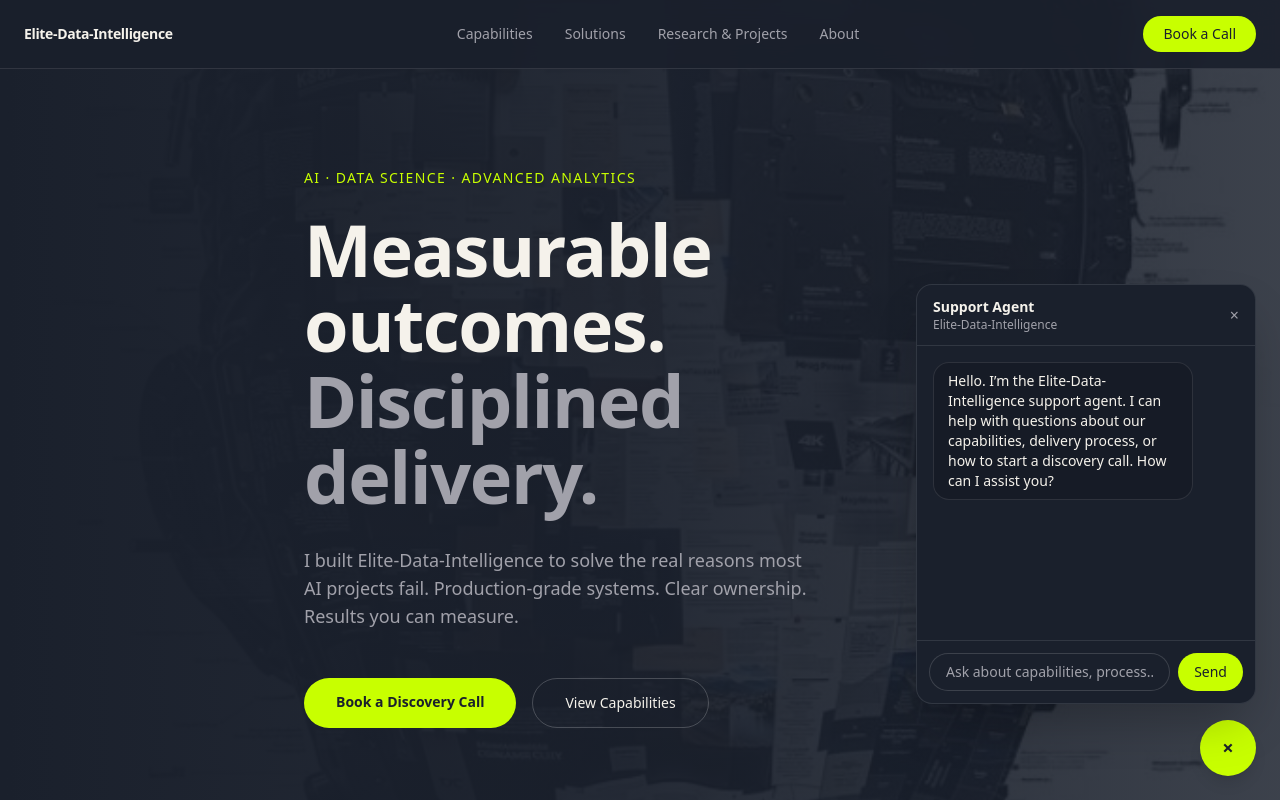
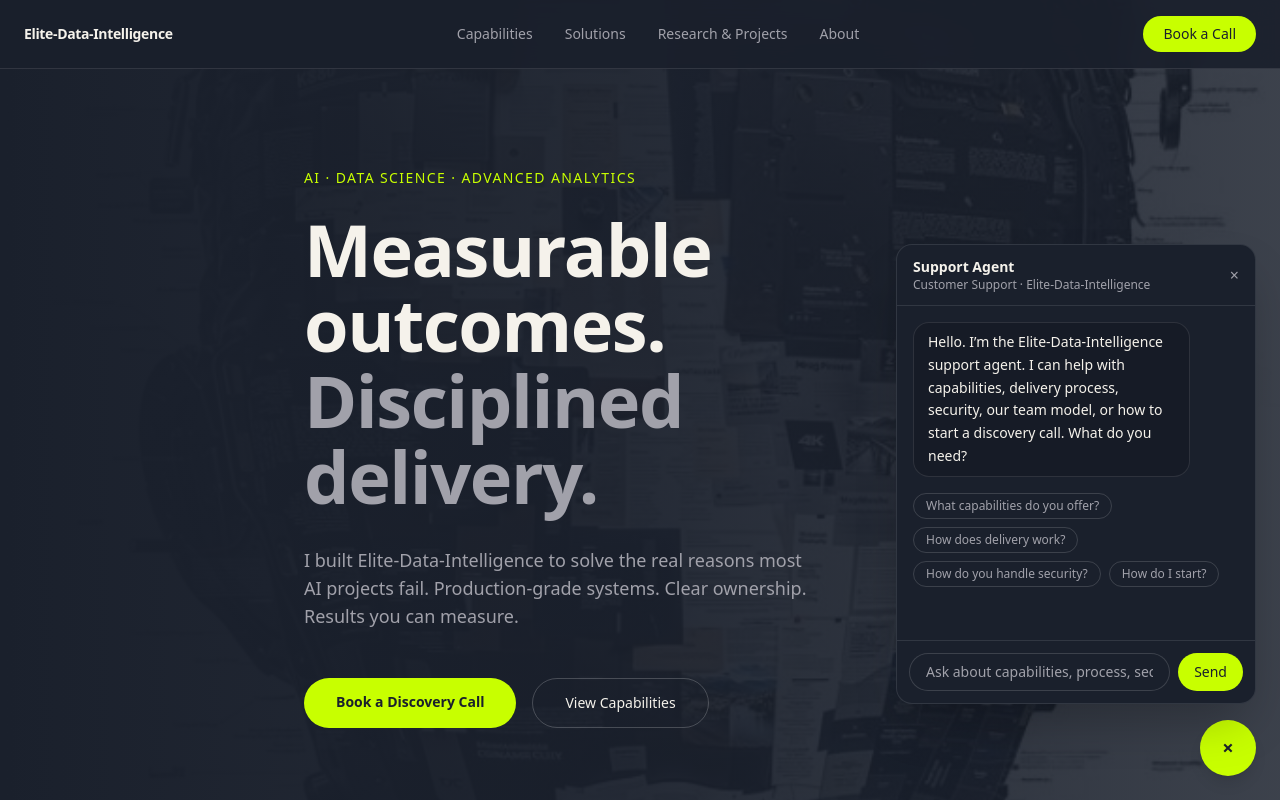
Before and after one commit to eluan216/Elite-Data-Intelligence, a Next.js app in the folder web-app/: page / in a window 1280 px wide. Both pictures are taken after a click on the button "Chat". Shown: the top 800 px of the page. Built offline with nearby package versions, Linux system fonts and the light colour scheme.

Commit message:
Support Chat calls Customer Support Agent API; richer UX and loading state

```diff
--- a/web-app/src/components/SupportChat.tsx
+++ b/web-app/src/components/SupportChat.tsx
@@ -12,33 +12,30 @@
   {
     id: 1,
     role: "agent",
-    text: "Hello. I’m the Elite-Data-Intelligence support agent. I can help with questions about our capabilities, delivery process, or how to start a discovery call. How can I assist you?",
+    text: "Hello. I’m the Elite-Data-Intelligence support agent. I can help with capabilities, delivery process, security, our team model, or how to start a discovery call. What do you need?",
   },
 ];
 
-const QUICK_REPLIES: Record<string, string> = {
-  capabilities:
-    "We focus on Decision Sciences, Machine Learning & Agents, MLOps & Platforms, Data Engineering, Governance & Risk, and Change & Adoption. Everything is delivered with senior human oversight and continuous validation.",
-  process:
-    "Our delivery path is: Data readiness → Models & Agents → Production → Adoption → Measured Value. Every stage has clear quality gates and human review before client-facing release.",
-  start:
-    "The best next step is a discovery call. Scroll to the contact form at the bottom of the page, or tell me a bit about what you’re building and I can guide you.",
-  security:
-    "We require human review before any production or client-facing deliverable. Validation agents continuously test work, and we maintain version-controlled artifacts and audit-ready documentation. We only claim safeguards that are actually implemented.",
-};
+const SUGGESTIONS = [
+  "What capabilities do you offer?",
+  "How does delivery work?",
+  "How do you handle security?",
+  "How do I start?",
+];
 
 export default function SupportChat() {
   const [open, setOpen] = useState(false);
   const [messages, setMessages] = useState<Message[]>(INITIAL_MESSAGES);
   const [input, setInput] = useState("");
+  const [loading, setLoading] = useState(false);
   const bottomRef = useRef<HTMLDivElement>(null);
 
   useEffect(() => {
     bottomRef.current?.scrollIntoView({ behavior: "smooth" });
-  }, [messages]);
+  }, [messages, loading]);
 
-  function sendMessage(text: string) {
-    if (!text.trim()) return;
+  async function sendMessage(text: string) {
+    if (!text.trim() || loading) return;
 
     const userMsg: Message = {
       id: Date.now(),
@@ -48,27 +45,36 @@
 
     setMessages((prev) => [...prev, userMsg]);
     setInput("");
+    setLoading(true);
 
-    // Simple rule-based responses (replace with real agent later)
-    setTimeout(() => {
-      const lower = text.toLowerCase();
-      let reply =
-        "Thank you. For detailed project discussions I recommend the discovery call form. You can also ask me about our capabilities, delivery process, or security practices.";
-
-      if (lower.includes("capabilit") || lower.includes("service") || lower.includes("what do you"))
-        reply = QUICK_REPLIES.capabilities;
-      else if (lower.includes("process") || lower.includes("how") || lower.includes("deliver"))
-        reply = QUICK_REPLIES.process;
-      else if (lower.includes("start") || lower.includes("call") || lower.includes("contact") || lower.includes("book"))
-        reply = QUICK_REPLIES.start;
-      else if (lower.includes("security") || lower.includes("privacy") || lower.includes("risk") || lower.includes("govern"))
-        reply = QUICK_REPLIES.security;
+    try {
+      const res = await fetch("/api/support-chat", {
+        method: "POST",
+        headers: { "Content-Type": "application/json" },
+        body: JSON.stringify({ message: text.trim() }),
+      });
+      const data = await res.json();
+      const replyText =
+        res.ok && data.reply
+          ? data.reply
+          : "I couldn’t process that just now. Please try again or use the discovery form on this page.";
 
       setMessages((prev) => [
         ...prev,
-        { id: Date.now() + 1, role: "agent", text: reply },
+        { id: Date.now() + 1, role: "agent", text: replyText },
       ]);
-    }, 600);
+    } catch {
+      setMessages((prev) => [
+        ...prev,
+        {
+          id: Date.now() + 1,
+          role: "agent",
+          text: "Connection issue. Please use the discovery form at the bottom of the page and the founder will respond by email.",
+        },
+      ]);
+    } finally {
+      setLoading(false);
+    }
   }
 
   function handleSubmit(e: React.FormEvent) {
@@ -78,7 +84,6 @@
 
   return (
     <>
-      {/* Chat toggle button */}
       <button
         onClick={() => setOpen(!open)}
         className="fixed bottom-6 right-6 z-50 flex h-14 w-14 items-center justify-center rounded-full bg-lime text-lime-foreground shadow-lg transition-transform hover:scale-105"
@@ -91,13 +96,12 @@
         )}
       </button>
 
-      {/* Chat panel */}
       {open && (
-        <div className="fixed bottom-24 right-6 z-50 flex h-[420px] w-[340px] max-w-[calc(100vw-3rem)] flex-col overflow-hidden rounded-2xl border border-white/10 bg-background shadow-2xl">
+        <div className="fixed bottom-24 right-6 z-50 flex h-[460px] w-[360px] max-w-[calc(100vw-3rem)] flex-col overflow-hidden rounded-2xl border border-white/10 bg-background shadow-2xl">
           <div className="flex items-center justify-between border-b border-white/10 px-4 py-3">
             <div>
               <p className="text-sm font-semibold text-foreground">Support Agent</p>
-              <p className="text-xs text-muted">Elite-Data-Intelligence</p>
+              <p className="text-xs text-muted">Customer Support · Elite-Data-Intelligence</p>
             </div>
             <button
               onClick={() => setOpen(false)}
@@ -115,16 +119,37 @@
                 className={`flex ${m.role === "user" ? "justify-end" : "justify-start"}`}
               >
                 <div
-                  className={`max-w-[85%] rounded-2xl px-3.5 py-2 text-sm ${
+                  className={`max-w-[85%] rounded-2xl px-3.5 py-2 text-sm leading-relaxed ${
                     m.role === "user"
                       ? "bg-lime text-lime-foreground"
-                      : "bg-card text-foreground border border-white/10"
+                      : "border border-white/10 bg-card text-foreground"
                   }`}
                 >
                   {m.text}
                 </div>
               </div>
             ))}
+            {loading && (
+              <div className="flex justify-start">
+                <div className="rounded-2xl border border-white/10 bg-card px-3.5 py-2 text-sm text-muted">
+                  Thinking…
+                </div>
+              </div>
+            )}
+            {messages.length <= 1 && !loading && (
+              <div className="flex flex-wrap gap-2 pt-1">
+                {SUGGESTIONS.map((s) => (
+                  <button
+                    key={s}
+                    type="button"
+                    onClick={() => sendMessage(s)}
+                    className="rounded-full border border-white/15 px-3 py-1 text-xs text-muted transition hover:border-lime hover:text-foreground"
+                  >
+                    {s}
+                  </button>
+                ))}
+              </div>
+            )}
             <div ref={bottomRef} />
           </div>
 
@@ -133,12 +158,14 @@
               <input
                 value={input}
                 onChange={(e) => setInput(e.target.value)}
-                placeholder="Ask about capabilities, process…"
-                className="flex-1 rounded-full border border-white/15 bg-background px-4 py-2 text-sm text-foreground outline-none placeholder:text-muted focus:border-lime"
+                placeholder="Ask about capabilities, process, security…"
+                disabled={loading}
+                className="flex-1 rounded-full border border-white/15 bg-background px-4 py-2 text-sm text-foreground outline-none placeholder:text-muted focus:border-lime disabled:opacity-60"
               />
               <button
                 type="submit"
-                className="rounded-full bg-lime px-4 py-2 text-sm font-medium text-lime-foreground"
+                disabled={loading}
+                className="rounded-full bg-lime px-4 py-2 text-sm font-medium text-lime-foreground disabled:opacity-60"
               >
                 Send
               </button>
```
